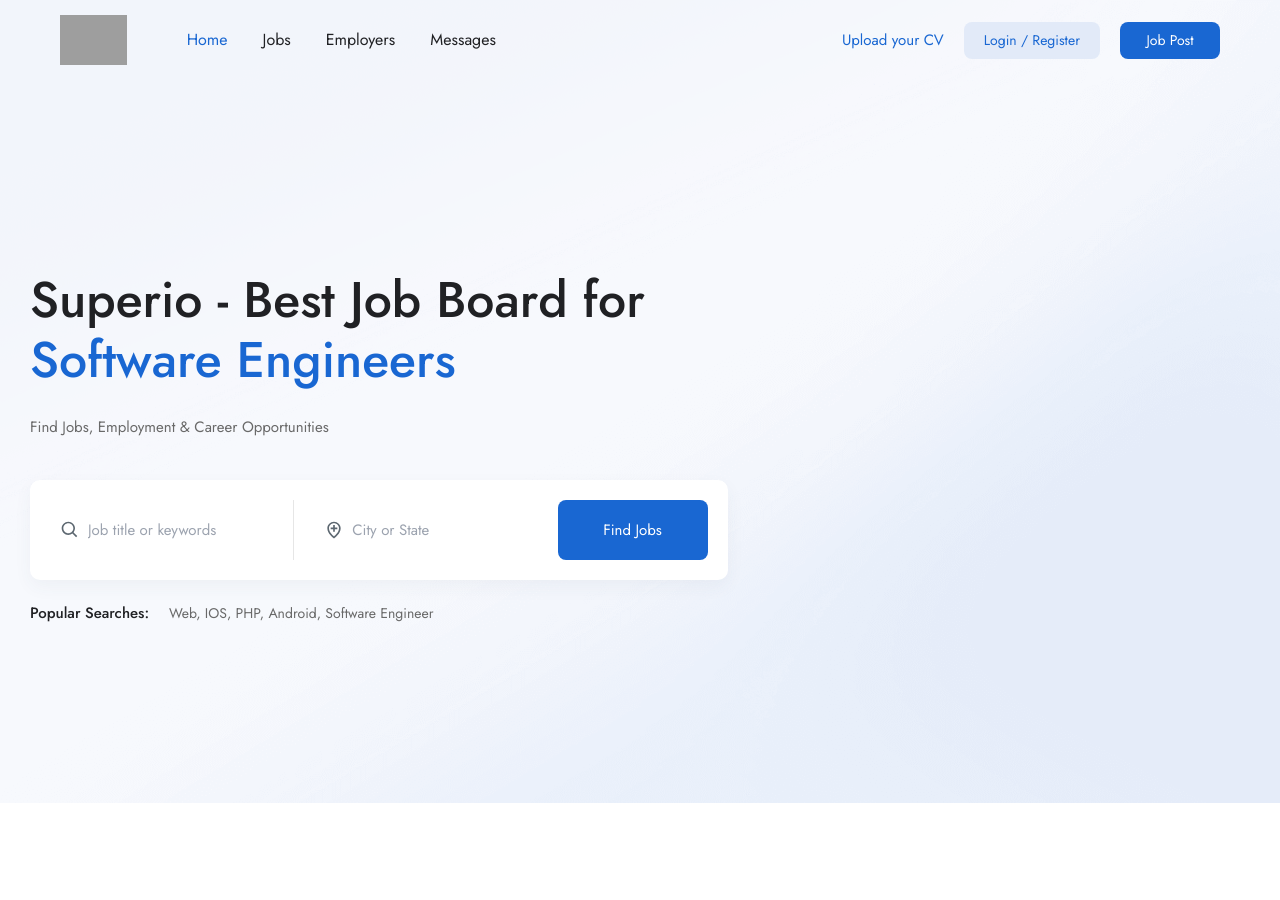
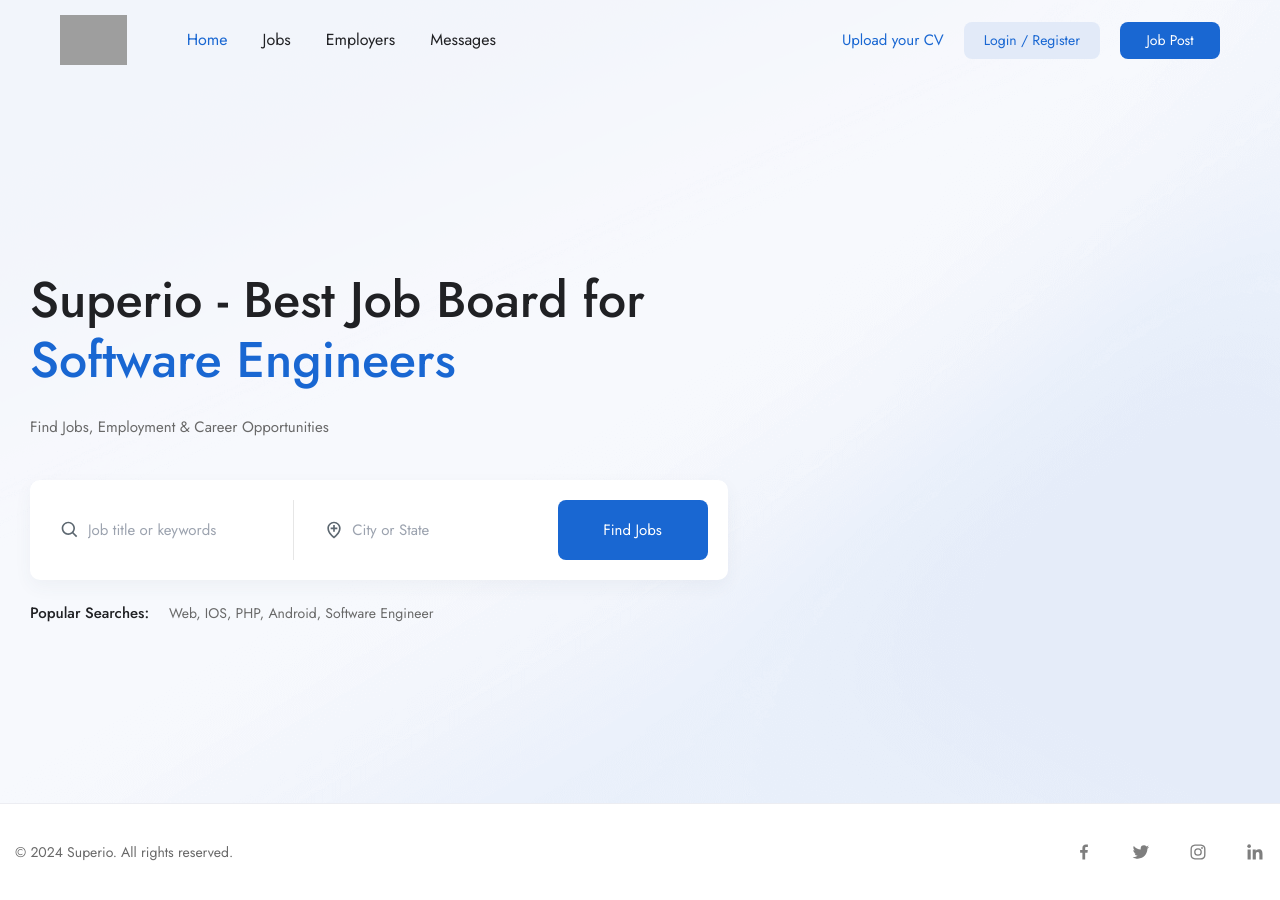
Before and after one commit to mr2yesung/Superio, a Next.js app: page / in a window 1280 px wide. Shown: the top 900 px of the page. Before the commit the page ends 803 px from the top, so only its background shows below. Built offline with nearby package versions, Linux system fonts and the light colour scheme; grey boxes are pictures that could not be loaded.

Commit message:
add footer

```diff
--- /dev/null
+++ b/app/_components/footer/Footer.tsx
@@ -0,0 +1,19 @@
+import SocialLinks from "../social-links/SocialLinks";
+
+function Footer() {
+  return (
+    <div className="w-full py-9 border-t-[#ecedf2] border-t-[1px] min-h-[100px]">
+      <div className="div-container">
+        <div className="flex justify-between items-center flex-col gap-y-5 md:flex-row">
+          <div className="text-sm font-normal text-text-secondary leading-6 order-last md:order-first">
+            © {new Date().getFullYear()} Superio. All rights reserved.
+          </div>
+
+          <SocialLinks />
+        </div>
+      </div>
+    </div>
+  );
+}
+
+export default Footer;
--- a/app/_components/wrapper/MainWrapper.tsx
+++ b/app/_components/wrapper/MainWrapper.tsx
@@ -1,3 +1,4 @@
+import Footer from "../footer/Footer";
 import Header from "../header/Header";
 
 type MainWrapperProps = {
@@ -9,7 +10,9 @@
     <>
       <Header />
 
-      <main>{children}</main>
+      <main className="relative">{children}</main>
+
+      <Footer />
     </>
   );
 }
```
